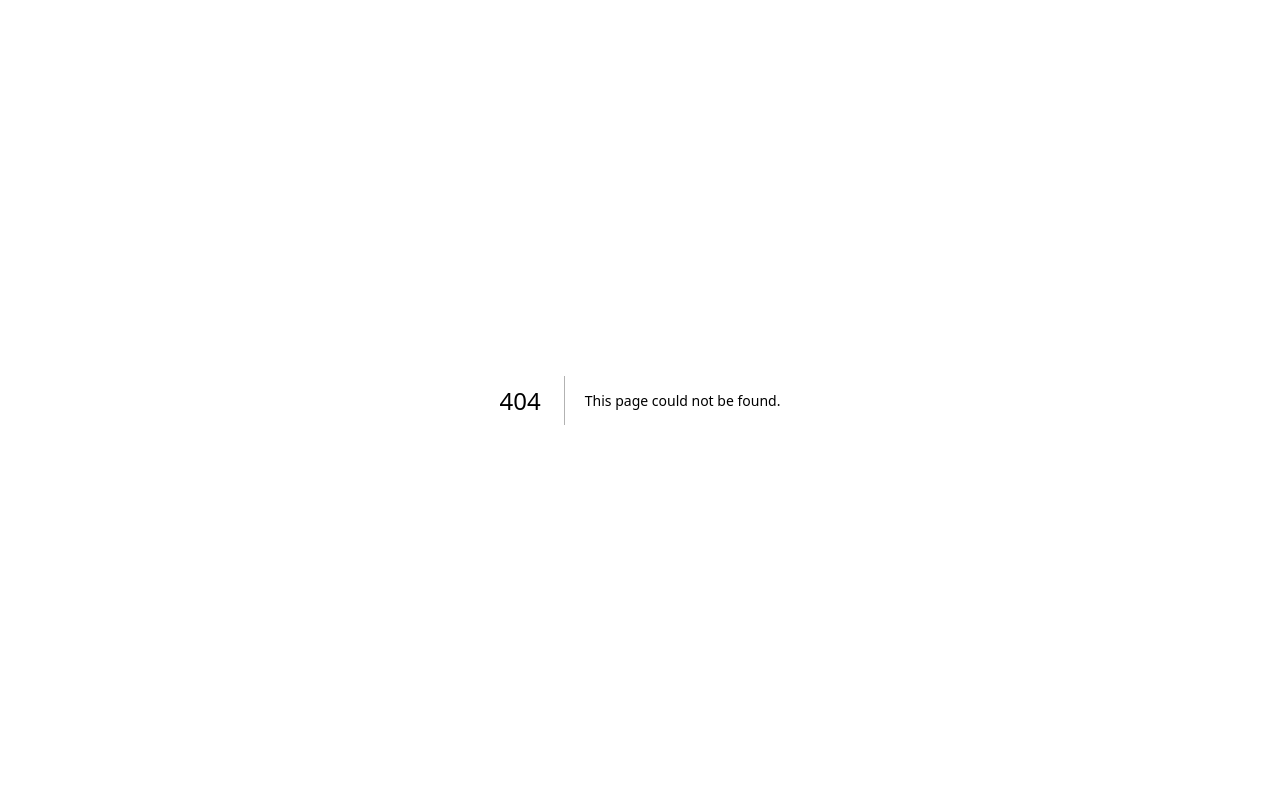
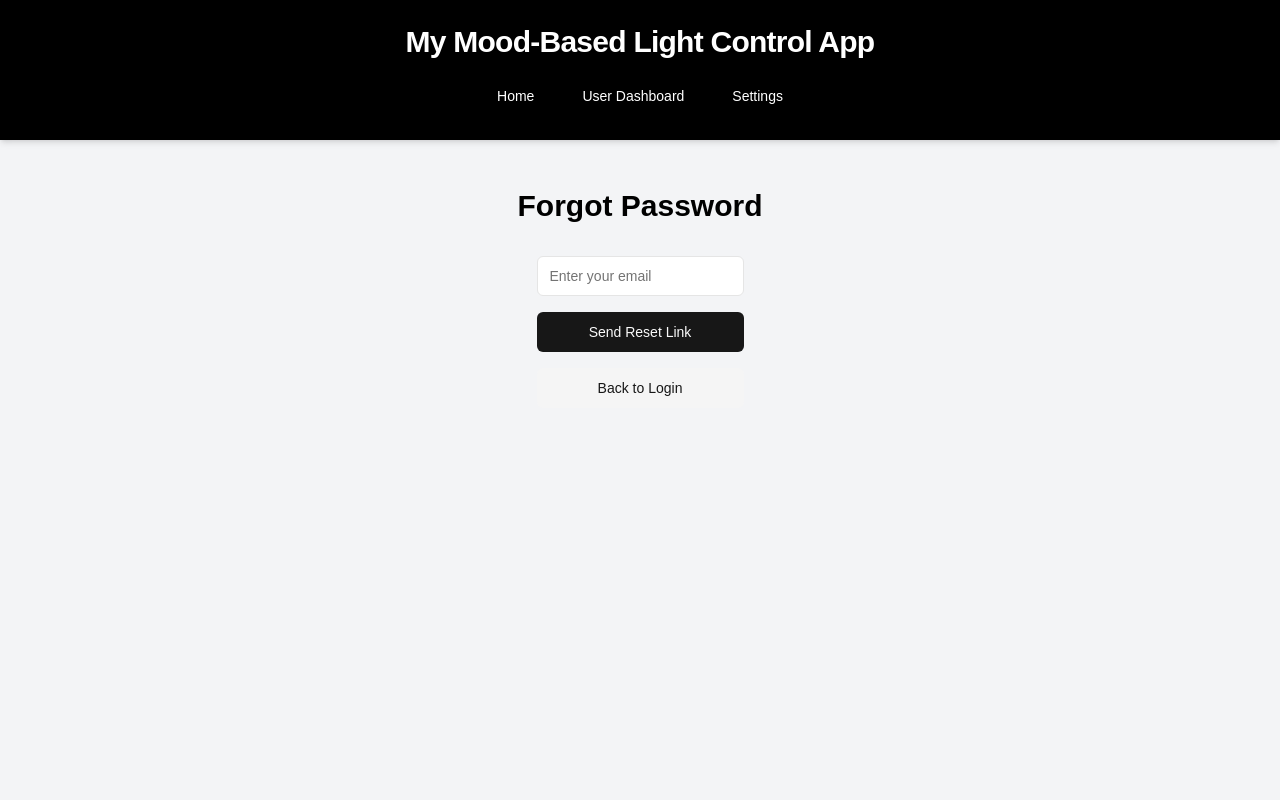
Before and after one commit to davinleong/insideout, a Next.js app in the folder client/: page /dashboard/forgotPassword in a window 1280 px wide. Before the commit this address had no page. Shown: the top 800 px of the page. Built offline with nearby package versions, Linux system fonts and the light colour scheme.

Commit message:
Feature: Initial implement of forgotPassword

```diff
--- /dev/null
+++ b/client/src/app/dashboard/forgotPassword/page.tsx
@@ -0,0 +1,78 @@
+"use client";
+
+import { Input } from "@/components/ui/input";
+import { Button } from "@/components/ui/button";
+import Layout from '@/components/Layout';
+import Link from "next/link";
+import { FormEvent, useState } from "react";
+
+export default function ForgotPassword() {
+  const [email, setEmail] = useState("");
+  const [message, setMessage] = useState("");
+  const [messageType, setMessageType] = useState<"success" | "error" | "">("");
+  const [loading, setLoading] = useState(false);
+
+  const handleSubmit = async (event: FormEvent) => {
+    event.preventDefault();
+    setLoading(true);
+
+    // Call API to initiate the password reset
+    const response = await fetch(
+      `${process.env.NEXT_PUBLIC_USER_DATABASE}/forgotPassword`,
+      {
+        method: "POST",
+        headers: {
+          "Content-Type": "application/json",
+        },
+        body: JSON.stringify({ email }),
+      }
+    );
+
+    if (response.ok) {
+      setMessage("Password reset link sent to your email.");
+      setMessageType("success");
+    } else {
+      const errorData = await response.json();
+      setMessage(`Error: ${errorData.message}`);
+      setMessageType("error");
+    }
+
+    setLoading(false);
+  };
+
+  return (
+
+    <Layout>
+        <div className="flex flex-col items-center justify-top min-h-screen">
+        <h1 className="text-3xl font-bold mb-8 mt-8">Forgot Password</h1>
+        <div className="space-y-4">
+          <form onSubmit={handleSubmit} className="space-y-4">
+            <Input
+              type="email"
+              placeholder="Enter your email"
+              value={email}
+              onChange={(e) => setEmail(e.target.value)}
+            />
+            <Button type="submit" className="w-full" disabled={loading}>
+              {loading ? "Sending..." : "Send Reset Link"}
+            </Button>
+          </form>
+          {message && (
+            <p
+              className={`mt-4 ${
+                messageType === "success" ? "text-green-500" : "text-red-500"
+              }`}
+            >
+              {message}
+            </p>
+          )}
+          <Button variant="secondary" className="w-full">
+            <Link href="/dashboard/login" className="flex items-center">
+              Back to Login
+            </Link>
+          </Button>
+        </div>
+      </div>
+    </Layout>
+  );
+}
--- a/client/src/app/dashboard/login/page.tsx
+++ b/client/src/app/dashboard/login/page.tsx
@@ -95,6 +95,9 @@ export default function Login() {
             <Link href="/dashboard/" className="flex items-center">
               Back
             </Link>
+            <Link href="/dashboard/forgotPassword" className="flex items-center">
+              Forgot Password?
+            </Link>
           </Button>
         </div>
       </div>
--- /dev/null
+++ b/client/src/app/dashboard/resetPassword/page.tsx
@@ -0,0 +1,91 @@
+"use client";
+
+import { Input } from "@/components/ui/input";
+import { Button } from "@/components/ui/button";
+import Layout from '@/components/Layout';
+import { FormEvent, useState } from "react";
+import { useRouter } from "next/navigation";
+import { useSearchParams } from "next/navigation";
+
+export default function ResetPassword() {
+  const [password, setPassword] = useState("");
+  const [confirmPassword, setConfirmPassword] = useState("");
+  const [message, setMessage] = useState("");
+  const [messageType, setMessageType] = useState<"success" | "error" | "">("");
+  const [loading, setLoading] = useState(false);
+  const searchParams = useSearchParams();
+  const router = useRouter();
+
+  const resetToken = searchParams.get("token");
+
+  const handleSubmit = async (event: FormEvent) => {
+    event.preventDefault();
+    setLoading(true);
+
+    if (password !== confirmPassword) {
+      setMessage("Passwords do not match.");
+      setMessageType("error");
+      setLoading(false);
+      return;
+    }
+
+    const response = await fetch(
+      `${process.env.NEXT_PUBLIC_USER_DATABASE}/resetPassword`,
+      {
+        method: "POST",
+        headers: {
+          "Content-Type": "application/json",
+        },
+        body: JSON.stringify({ token: resetToken, password }),
+      }
+    );
+
+    if (response.ok) {
+      setMessage("Password successfully reset.");
+      setMessageType("success");
+      router.push("/dashboard/login");
+    } else {
+      const errorData = await response.json();
+      setMessage(`Error: ${errorData.message}`);
+      setMessageType("error");
+    }
+
+    setLoading(false);
+  };
+
+  return (
+   <Layout>
+       <div className="flex flex-col items-center justify-top min-h-screen">
+        <h1 className="text-3xl font-bold mb-8 mt-8">Reset Password</h1>
+        <div className="space-y-4">
+          <form onSubmit={handleSubmit} className="space-y-4">
+            <Input
+              type="password"
+              placeholder="New Password"
+              value={password}
+              onChange={(e) => setPassword(e.target.value)}
+            />
+            <Input
+              type="password"
+              placeholder="Confirm New Password"
+              value={confirmPassword}
+              onChange={(e) => setConfirmPassword(e.target.value)}
+            />
+            <Button type="submit" className="w-full" disabled={loading}>
+              {loading ? "Resetting..." : "Reset Password"}
+            </Button>
+          </form>
+          {message && (
+            <p
+              className={`mt-4 ${
+                messageType === "success" ? "text-green-500" : "text-red-500"
+              }`}
+            >
+              {message}
+            </p>
+          )}
+        </div>
+      </div>
+   </Layout>
+  );
+}
```
